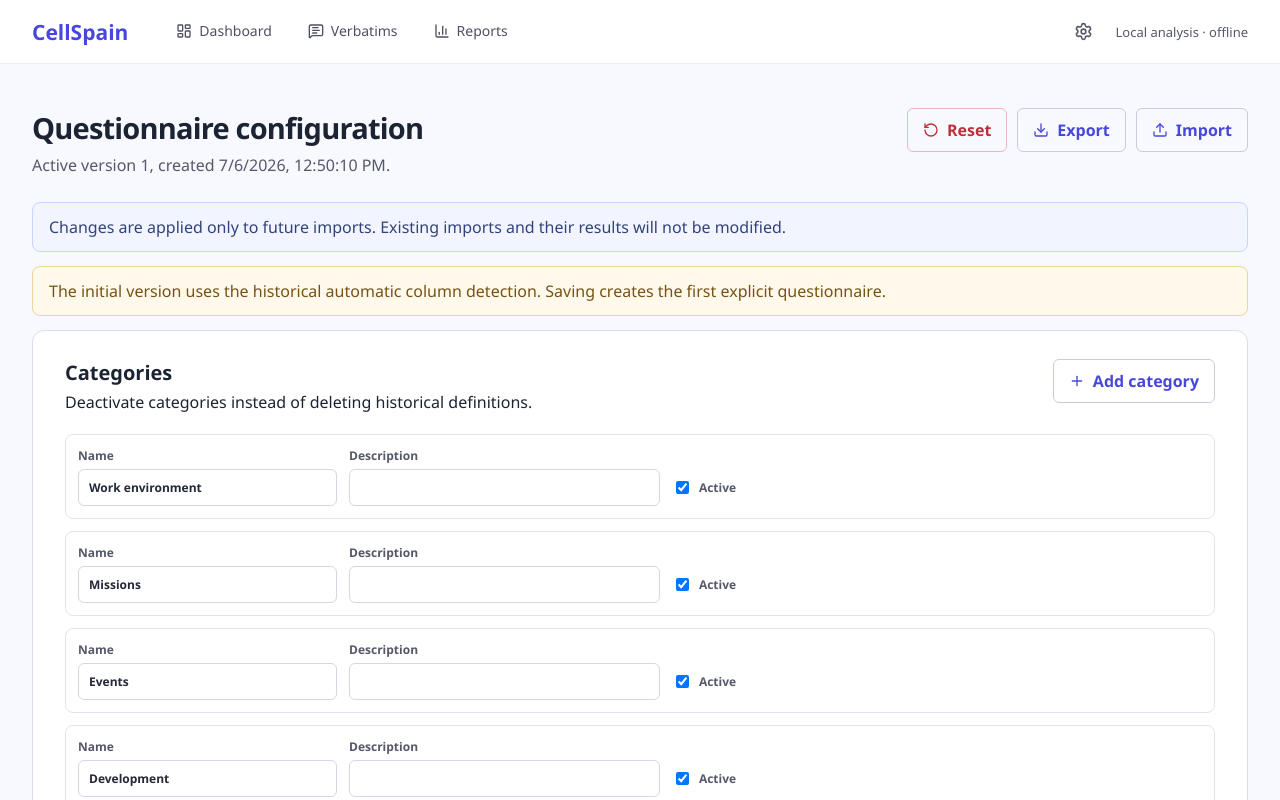
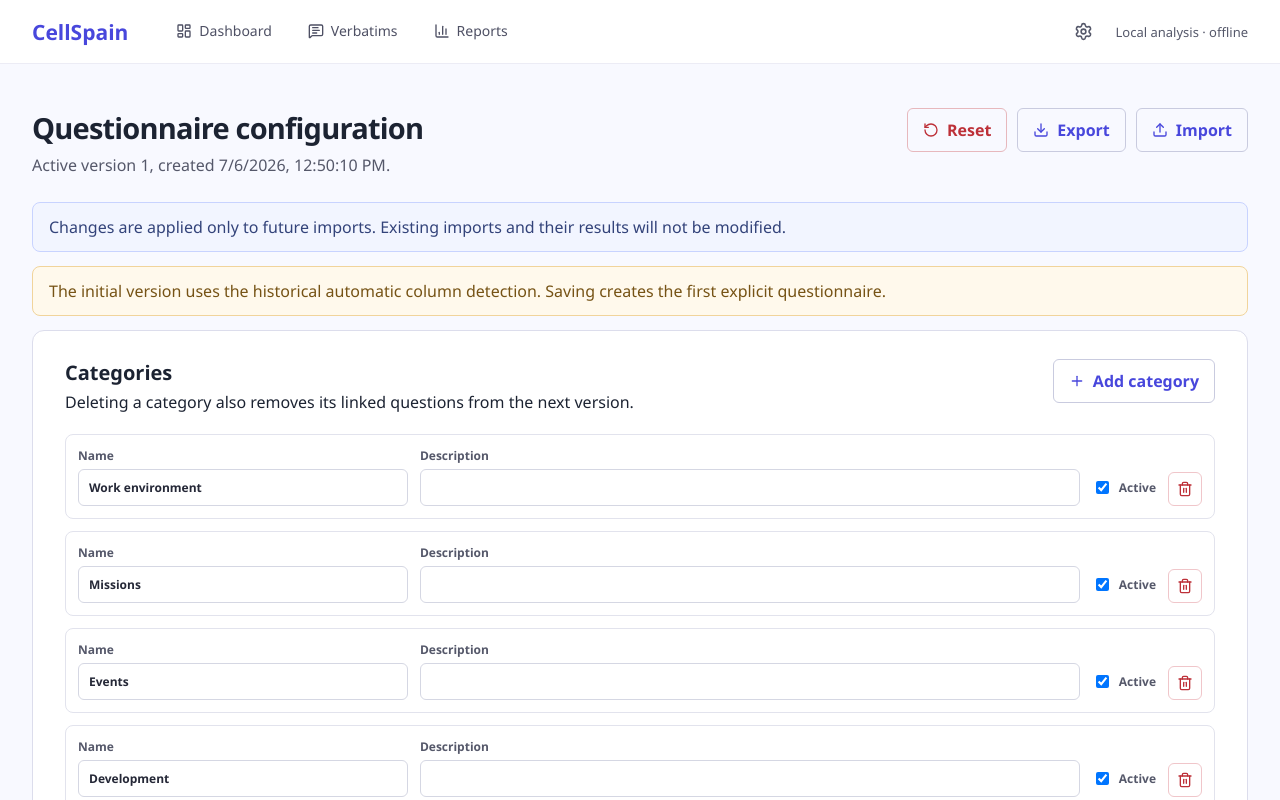
Before and after one commit to nathanda95/CellSpain, a React (Vite) app: page / in a window 1280 px wide. Both pictures are taken after a click on the button "Questionnaire configuration". Shown: the top 800 px of the page. Built offline with nearby package versions, Linux system fonts and the light colour scheme.

Commit message:
feat: add remove category option

```diff
--- a/src/App.css
+++ b/src/App.css
@@ -779,7 +779,7 @@ td:first-child {
 .config-heading { display: flex; align-items: flex-start; justify-content: space-between; gap: 20px; margin-bottom: 16px; }
 .config-heading h2, .config-heading p { margin: 0 0 5px; }
 .config-list, .question-list { display: grid; gap: 12px; }
-.config-category { display: grid; grid-template-columns: 1fr 1.2fr 2fr auto; align-items: end; gap: 12px; padding: 12px; border: 1px solid #e2e3ed; border-radius: 8px; }
+.config-category { display: grid; grid-template-columns: 1fr 2fr auto auto; align-items: end; gap: 12px; padding: 12px; border: 1px solid #e2e3ed; border-radius: 8px; }
 .config-section label { display: grid; gap: 5px; color: #55586a; font-size: 12px; font-weight: 600; }
 .config-section input:not([type="checkbox"]), .config-section select, .config-section textarea { width: 100%; box-sizing: border-box; padding: 9px 10px; border: 1px solid #d5d7e3; border-radius: 6px; background: #fff; color: #252837; font: inherit; }
 .config-section textarea { min-height: 110px; resize: vertical; font-family: ui-monospace, monospace; }
--- a/src/features/settings/QuestionnaireSettings.tsx
+++ b/src/features/settings/QuestionnaireSettings.tsx
@@ -44,6 +44,14 @@ export function QuestionnaireSettings({
     ...items,
     { stableKey: nextStableKey("question", items.map((item) => item.stableKey)), label: "New question", sourceColumn: "", categoryKey: categories[0]?.stableKey ?? "", responseType: "rating", required: false, active: true, scoreMapping: { ...DEFAULT_SCORE_MAPPING } },
   ]);
+  const removeCategory = (category: CategoryConfig) => {
+    const linkedQuestionCount = questions.filter((item) => item.categoryKey === category.stableKey).length;
+    if (linkedQuestionCount > 0 && !window.confirm(
+      `Delete “${category.name}” and its ${linkedQuestionCount} linked question${linkedQuestionCount > 1 ? "s" : ""}?`,
+    )) return;
+    setCategories((items) => items.filter((item) => item.stableKey !== category.stableKey));
+    setQuestions((items) => items.filter((item) => item.categoryKey !== category.stableKey));
+  };
   const save = () => {
     const errors = validateQuestionnaire(categories, questions);
     if (errors.length) return setMessage(errors.join(" "));
@@ -83,11 +91,12 @@ export function QuestionnaireSettings({
     <div className="config-notice">Changes are applied only to future imports. Existing imports and their results will not be modified.</div>
     {active.legacyAutoDetect && <div className="config-notice legacy">The initial version uses the historical automatic column detection. Saving creates the first explicit questionnaire.</div>}
     <section className="card config-section">
-      <div className="config-heading"><div><h2>Categories</h2><p>Deactivate categories instead of deleting historical definitions.</p></div><button className="outline" onClick={addCategory}><Plus size={16}/> Add category</button></div>
+      <div className="config-heading"><div><h2>Categories</h2><p>Deleting a category also removes its linked questions from the next version.</p></div><button className="outline" onClick={addCategory}><Plus size={16}/> Add category</button></div>
       <div className="config-list">{categories.map((item, index) => <div className="config-category" key={`${item.stableKey}-${index}`}>
         <label>Name<input value={item.name} onChange={(e) => updateCategory(index, { name: e.target.value })}/></label>
         <label>Description<input value={item.description ?? ""} onChange={(e) => updateCategory(index, { description: e.target.value })}/></label>
         <label className="check"><input type="checkbox" checked={item.active} onChange={(e) => updateCategory(index, { active: e.target.checked })}/> Active</label>
+        <button className="icon danger" title="Remove from the next version" onClick={() => removeCategory(item)}><Trash2 size={16}/></button>
       </div>)}</div>
       <div className="config-add-question"><button className="outline" onClick={addCategory}><Plus size={16}/> Add category</button></div>
     </section>
```
